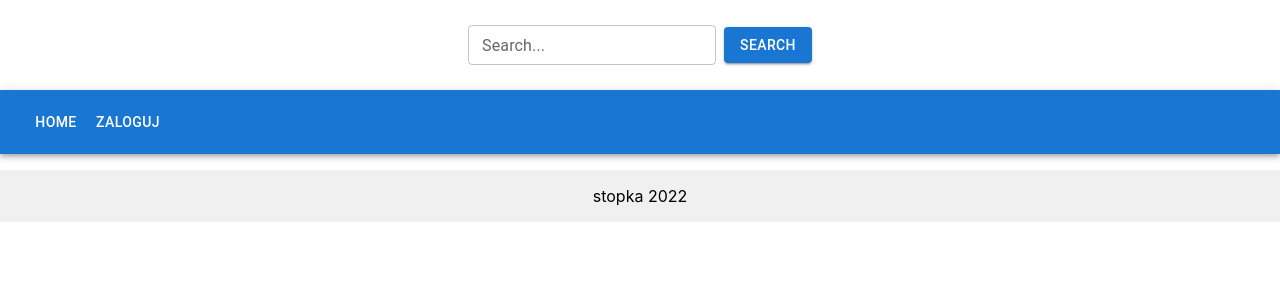
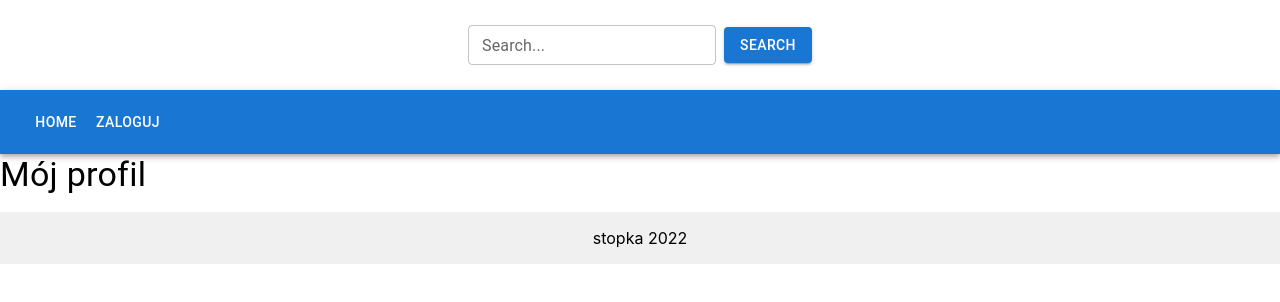
Before and after one commit to zyzgz/Booking-app, a React (Create React App) app: page /profil in a window 1280 px wide. Shown: the top 302 px of the page. Built offline with nearby package versions, Linux system fonts and the light colour scheme.

Commit message:
feat: profile page

```diff
--- a/src/App.jsx
+++ b/src/App.jsx
@@ -11,6 +11,7 @@ import { reducer, initialState } from "./reducer";
 import { Home } from "./pages/Home/Home";
 import { Hotel } from "./pages/Hotel/Hotel";
 import { Search } from "./pages/Search/Search";
+import { Profile } from "./pages/Profile/Profile";
 
 function App() {
   const [state, dispatch] = useReducer(reducer, initialState);
@@ -27,6 +28,7 @@ function App() {
         <Route exact={true} path="/" element={<Home />} />
         <Route path="/hotele/:id" element={<Hotel />} />
         <Route path="/wyszukaj/:term" element={<Search />} />
+        <Route path="/profil" element={<Profile />} />
       </Routes>
     </>
   );
--- a/src/components/Menu/Menu.jsx
+++ b/src/components/Menu/Menu.jsx
@@ -1,4 +1,4 @@
-import { Link } from "react-router-dom";
+import { Link, NavLink } from "react-router-dom";
 import { AppBar, Box, Toolbar, Button } from "@mui/material";
 import useAuth from "../../hooks/useAuth";
 
@@ -17,13 +17,18 @@ export function Menu() {
     <Box sx={{ flexGrow: 1 }}>
       <AppBar position="static" color="primary">
         <Toolbar>
-          <Button component={Link} to="/" color="inherit">
+          <Button component={NavLink} to="/" color="inherit">
             Home
           </Button>
           {auth ? (
-            <Button color="inherit" onClick={logout}>
-              Wyloguj
-            </Button>
+            <>
+              <Button component={NavLink} to="/profil" color="inherit">
+                Mój profil
+              </Button>
+              <Button color="inherit" onClick={logout}>
+                Wyloguj
+              </Button>
+            </>
           ) : (
             <Button color="inherit" onClick={login}>
               Zaloguj
--- /dev/null
+++ b/src/pages/Profile/Profile.jsx
@@ -0,0 +1,9 @@
+import { Box, Typography } from "@mui/material";
+
+export function Profile(props) {
+  return (
+    <Box>
+      <Typography variant="h4">Mój profil</Typography>
+    </Box>
+  );
+}
```
